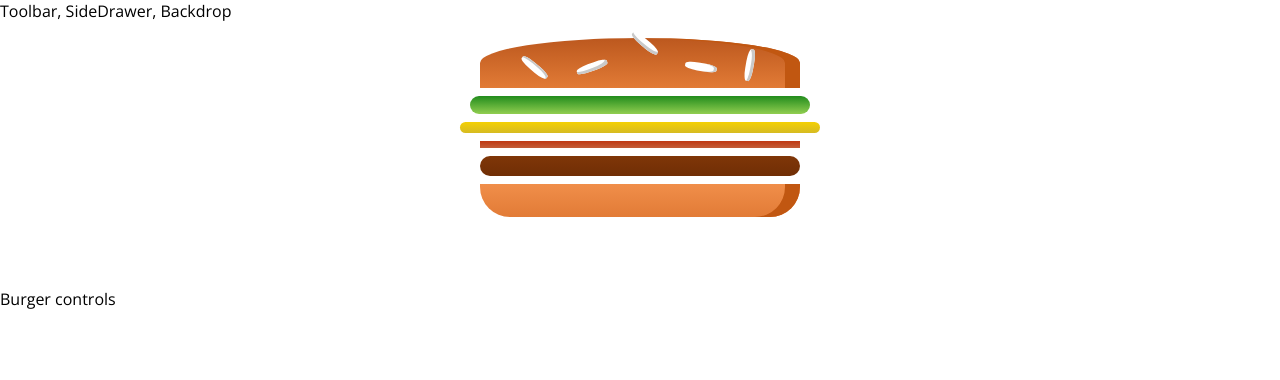
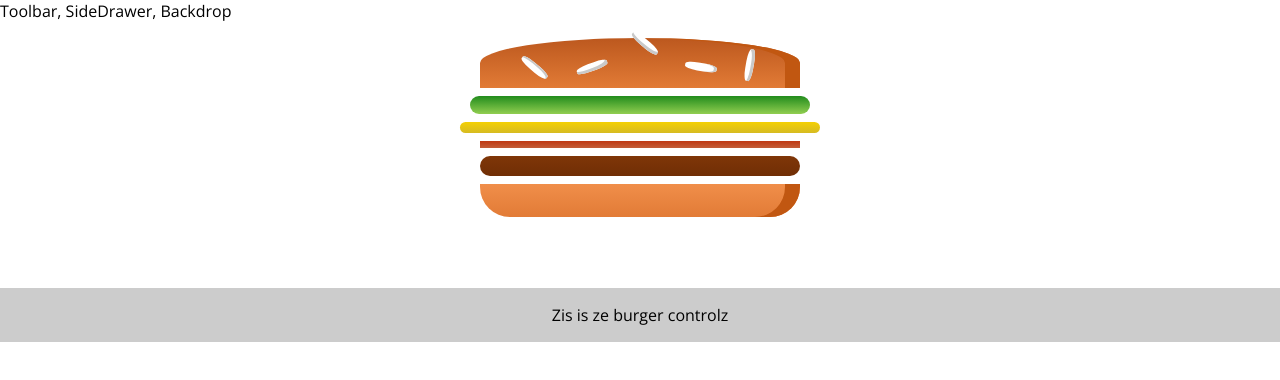
Before and after one commit to pldvd/burger-builder, a React (Create React App) app: page / in a window 1280 px wide. Shown: the top 380 px of the page. Built offline with nearby package versions, Linux system fonts and the light colour scheme.

Commit message:
add burgerControls component and its css module

```diff
--- /dev/null
+++ b/src/components/BurgerControls/BurgerControls.js
@@ -0,0 +1,10 @@
+import React from 'react';
+import styles from './BurgerControls.module.css';
+
+const burgerControls = (props) => (
+  <div className={styles.BurgerControls}>
+    <p className={styles.Para}>Zis is ze burger controlz</p>
+  </div>
+)
+
+export default burgerControls;
--- /dev/null
+++ b/src/components/BurgerControls/BurgerControls.module.css
@@ -0,0 +1,11 @@
+.BurgerControls {
+  width: 100%;
+  background-color: #ccc;
+  display: flex;
+  justify-content: center;
+  align-items: center;
+}
+
+.Para {
+  display: inline-block;
+}
--- a/src/containers/BurgerBuilder/BurgerBuilder.js
+++ b/src/containers/BurgerBuilder/BurgerBuilder.js
@@ -1,5 +1,7 @@
 import React, {Component, Fragment} from 'react';
 import Burger from '../../components/Burger/Burger';
+import BurgerControls from '../../components/BurgerControls/BurgerControls';
+import burgerControls from '../../components/BurgerControls/BurgerControls';
 
 class BurgerBuilder extends Component {
 state = {
@@ -15,7 +17,7 @@ state = {
     return (
       <Fragment>
         <Burger ingredients={this.state.ingredients}/>
-        <div>Burger controls</div>
+        <BurgerControls />
       </Fragment>
     )
   }
```
